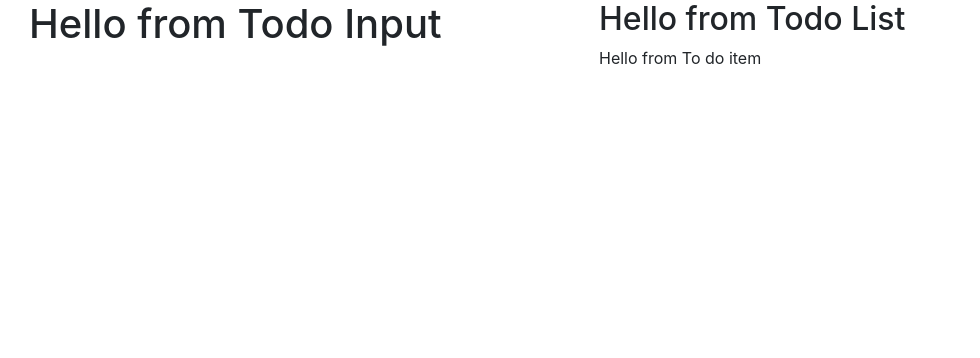
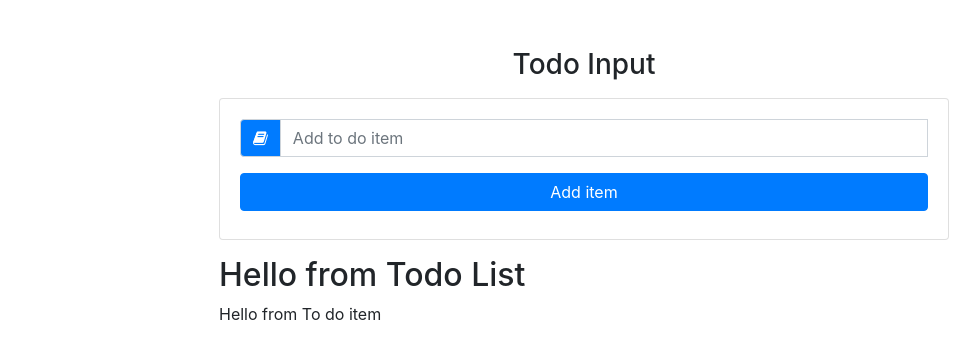
Before and after one commit to TheShahriyar/Todo-list-React, a React (Create React App) app: page / in a window 1280 px wide. Shown: the top 358 px of the page, without its empty margins (56-1036 px from the left). Built offline with nearby package versions, Linux system fonts and the light colour scheme.

Commit message:
Input field added

```diff
--- a/public/index.html
+++ b/public/index.html
@@ -25,6 +25,11 @@
       Learn how to configure a non-root public URL by running `npm run build`.
     -->
     <title>To Do App</title>
+
+    <link
+      rel="stylesheet"
+      href="https://stackpath.bootstrapcdn.com/font-awesome/4.7.0/css/font-awesome.min.css"
+    />
   </head>
   <body>
     <noscript>You need to enable JavaScript to run this app.</noscript>
--- a/src/App.js
+++ b/src/App.js
@@ -1,25 +1,61 @@
-import React from "react";
+import React, { Component } from "react";
 import uuid from "uuid";
 import "bootstrap/dist/css/bootstrap.min.css";
 
 import TodoInput from "./components/TodoInput";
 import TodoList from "./components/TodoList";
 
-function App() {
-  return (
-    <>
-      <div className="container">
-        <div className="row">
-          <div className="col-md-6">
-            <TodoInput />
-          </div>
-          <div className="col-md-6">
-            <TodoList />
+export default class App extends Component {
+  state = {
+    items: [
+      { id: 1, title: "Wake Up" },
+      { id: 2, title: "Make Breakfast" },
+      { id: 3, title: "Make Dinner" }
+    ],
+    id: uuid(),
+    item: "",
+    editItem: false
+  };
+
+  handleChange = e => {
+    console.log("Handle Change");
+  };
+  handleSubmit = e => {
+    console.log("Handle Submit");
+  };
+  clearList = () => {
+    console.log("Clear List");
+  };
+  handleDelete = id => {
+    console.log(`Handle delete ${id}`);
+  };
+  handleEdit = id => {
+    console.log(`Handle Edit ${id}`);
+  };
+
+  render() {
+    return (
+      <React.Fragment>
+        <div className="container">
+          <div className="row">
+            <div className="col-md-8 col-10 mx-auto mt-5">
+              <h3 className="text-center">Todo Input</h3>
+              <TodoInput
+                item={this.state.item}
+                handleChange={this.handleChange}
+                handleSubmit={this.handleSubmit}
+                editItem={this.state.editItem}
+              />
+              <TodoList
+                items={this.state.items}
+                clearList={this.clearList}
+                handleDelete={this.handleDelete}
+                handleEdit={this.handleEdit}
+              />
+            </div>
           </div>
         </div>
-      </div>
-    </>
-  );
+      </React.Fragment>
+    );
+  }
 }
-
-export default App;
--- a/src/components/TodoInput.jsx
+++ b/src/components/TodoInput.jsx
@@ -2,6 +2,30 @@ import React, { Component } from "react";
 
 export default class TodoInput extends Component {
   render() {
-    return <h1>Hello from Todo Input</h1>;
+    const { item, handleChange, handleSubmit, handleEdit } = this.props;
+    return (
+      <div className="card card-body my-3">
+        <form onSubmit={handleSubmit}>
+          <div className="input-group mb-2 mr-sm-2">
+            <div className="input-group-prepend">
+              <div className="input-group-text bg-primary text-white">
+                <i className="fa fa-book" />
+              </div>
+            </div>
+            <input
+              type="text"
+              className="form-control"
+              id="inlineFormInputGroupUsername2"
+              placeholder="Add to do item"
+              value={item}
+              onChange={handleChange}
+            />
+            <button type="submit" className="btn btn-block btn-primary mt-3">
+              Add item
+            </button>
+          </div>
+        </form>
+      </div>
+    );
   }
 }
```
